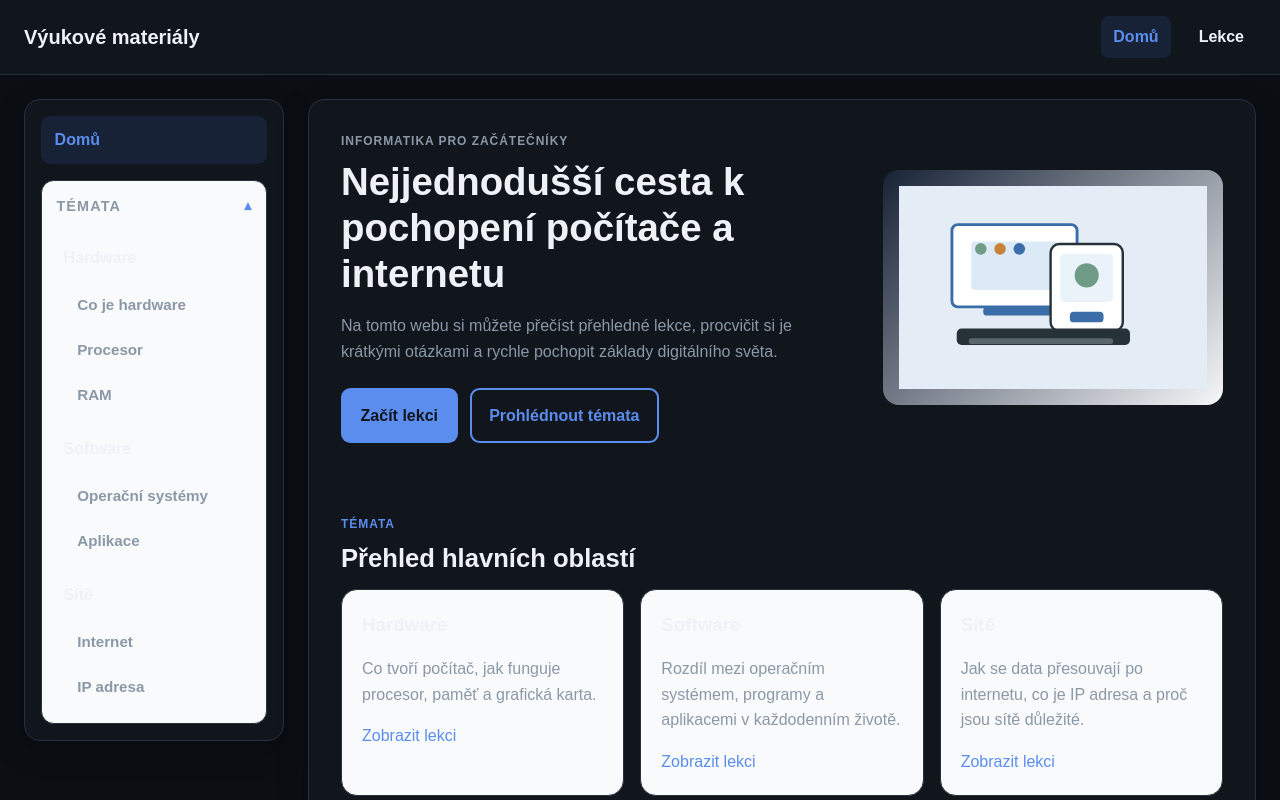
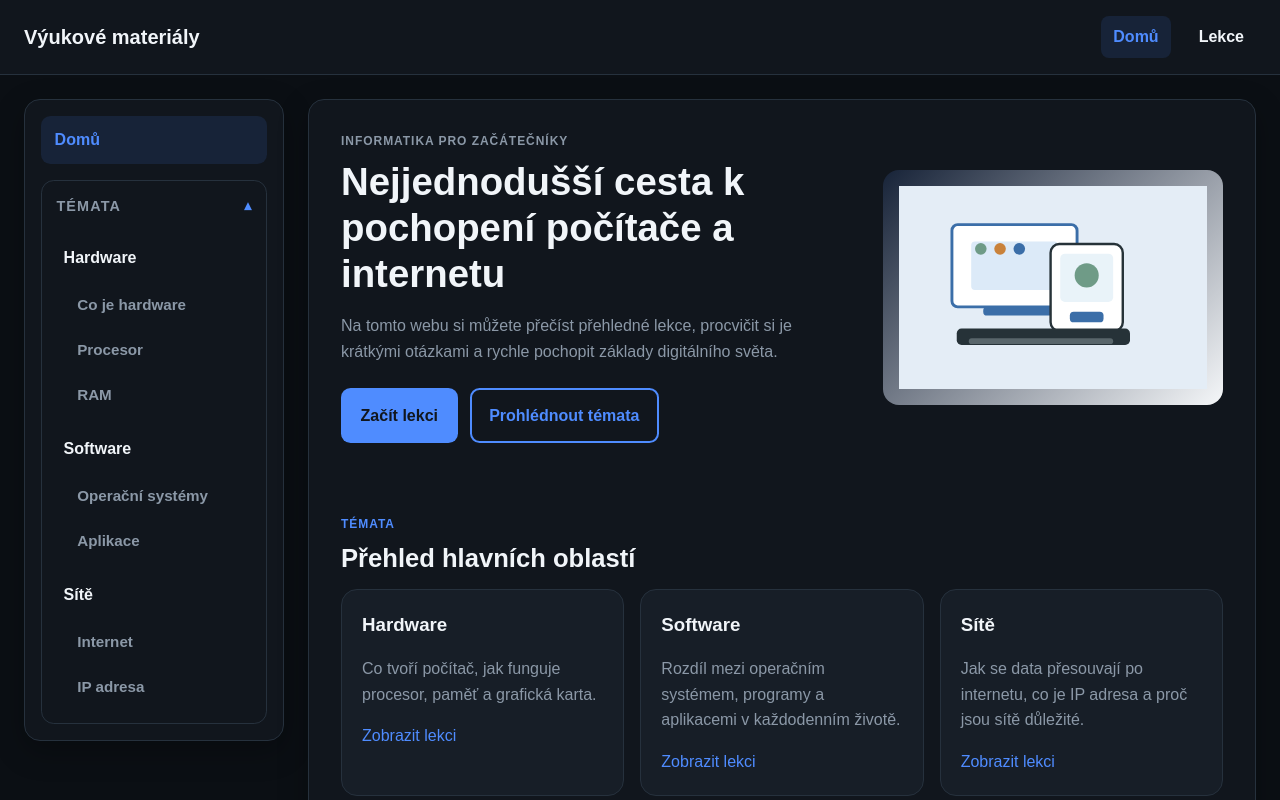
Before and after one commit to vojmat/vyukove-materialy, a plain HTML site: page index.html in a window 1280 px wide. Shown: the top 800 px of the page. Drawn offline with Linux system fonts and the light colour scheme.

Commit message:
Add files via upload

```diff
--- a/css/style.css
+++ b/css/style.css
@@ -1,31 +1,24 @@
 :root {
-  /* Base */
   --color-background: #0b0f14;
   --color-surface: #11161d;
   --color-surface-hover: #171e27;
 
-  /* Text */
-  --color-text: #eef2f7;
+  --color-text: #f1f5f9;
   --color-text-muted: #8b98a7;
 
-  /* Brand */
-  --color-primary: #5b8def;
-  --color-primary-hover: #79a3ff;
+  --color-primary: #4f8cff;
+  --color-primary-hover: #6ba0ff;
 
-  /* Secondary / neutral */
-  --color-secondary: #657386;
-  --color-highlight: #172236;
+  --color-secondary: #64748b;
+  --color-highlight: #172338;
 
-  /* Semantic */
-  --color-success: #3dcc8f;
-  --color-warning: #e9a15a;
-  --color-danger: #ed6b75;
+  --color-success: #3ccf91;
+  --color-warning: #f0a35b;
+  --color-danger: #ef6b73;
 
-  /* Borders */
-  --color-border: #27313d;
-  --color-border-subtle: #1b232d;
+  --color-border: #26313d;
+  --color-border-subtle: #1b242e;
 
-  /* Effects */
   --shadow-soft: 0 10px 30px rgba(0, 0, 0, 0.28);
 }
 
@@ -53,6 +46,13 @@ a {
 a:hover,
 a:focus-visible {
   text-decoration: underline;
+}
+
+button,
+input,
+select,
+textarea {
+  color: var(--color-text);
 }
 
 img {
@@ -90,6 +90,17 @@ button {
   z-index: 10;
 }
 
+.site-header,
+.sidebar,
+.main-content,
+.site-footer,
+.topic-group,
+.info-card,
+.lesson-figure,
+.quiz-block {
+  background: var(--color-surface);
+}
+
 .brand-wrap {
   display: flex;
   align-items: center;
@@ -117,7 +128,8 @@ button {
 }
 
 .header-links a.is-current,
-.nav-link.is-current {
+.nav-link.is-current,
+.sub-link.is-current {
   background: var(--color-highlight);
   color: var(--color-primary);
 }
@@ -138,6 +150,13 @@ button {
   box-shadow: var(--shadow-soft);
 }
 
+.topic-group {
+  border: 1px solid var(--color-border);
+  border-radius: 0.8rem;
+  background: var(--color-surface);
+  overflow: hidden;
+}
+
 .nav-list,
 .topic-list,
 .lesson-subnav {
@@ -153,7 +172,7 @@ button {
 .topic-group {
   border: 1px solid var(--color-border);
   border-radius: 0.8rem;
-  background: #f9fafb;
+  background: var(--color-surface);
   overflow: hidden;
 }
 
@@ -170,6 +189,11 @@ button {
   text-align: left;
   font: inherit;
   cursor: pointer;
+}
+
+.topic-toggle:hover,
+.topic-toggle:focus-visible {
+  background: var(--color-surface-hover);
 }
 
 .nav-heading {
@@ -199,7 +223,13 @@ button {
   color: var(--color-text);
   font-weight: 600;
 }
-
+.nav-link:hover,
+.sub-link:hover,
+.nav-link:focus-visible,
+.sub-link:focus-visible {
+  background: var(--color-surface-hover);
+  text-decoration: none;
+}
 .topic-list {
   display: grid;
   gap: 0.35rem;
@@ -220,6 +250,11 @@ button {
   padding: 0.55rem 0.7rem;
   font-size: 0.95rem;
   color: var(--color-text-muted);
+}
+
+.sub-link:hover,
+.sub-link:focus-visible {
+  color: var(--color-text);
 }
 
 .topic-group .topic-list,
@@ -299,6 +334,14 @@ button {
   color: var(--color-surface);
 }
 
+.primary-button:hover,
+.primary-button:focus-visible,
+.nav-button:hover,
+.nav-button:focus-visible {
+  background: var(--color-primary-hover);
+  text-decoration: none;
+}
+
 .secondary-button,
 .nav-button-secondary {
   background: transparent;
@@ -306,17 +349,19 @@ button {
   color: var(--color-primary);
 }
 
-.primary-button:hover,
-.primary-button:focus-visible,
 .secondary-button:hover,
 .secondary-button:focus-visible,
-.nav-button:hover,
-.nav-button:focus-visible,
+.nav-button-secondary:hover,
+.nav-button-secondary:focus-visible {
+  background: var(--color-highlight);
+  text-decoration: none;
+}
+
 .answer-option:hover,
 .answer-option:focus-visible,
 .nav-toggle:hover,
 .nav-toggle:focus-visible {
-  filter: brightness(0.98);
+  background: var(--color-surface-hover);
   outline: none;
 }
 
@@ -347,7 +392,7 @@ button {
 }
 
 .info-card {
-  background: #f9fafb;
+  background: var(--color-surface-hover);
   border: 1px solid var(--color-border);
   border-radius: 1rem;
   padding: 1.25rem;
@@ -414,7 +459,7 @@ button {
 .lesson-figure {
   margin: 2rem 0;
   padding: 1rem;
-  background: #f8fafb;
+  background: var(--color-surface-hover);
   border-radius: 1rem;
   border: 1px solid var(--color-border);
 }
@@ -456,6 +501,10 @@ button {
   border-color: var(--color-border);
   text-align: left;
   justify-content: flex-start;
+}
+
+.answer-option:disabled {
+  opacity: 1;
 }
 
 .answer-option.is-correct {
```
